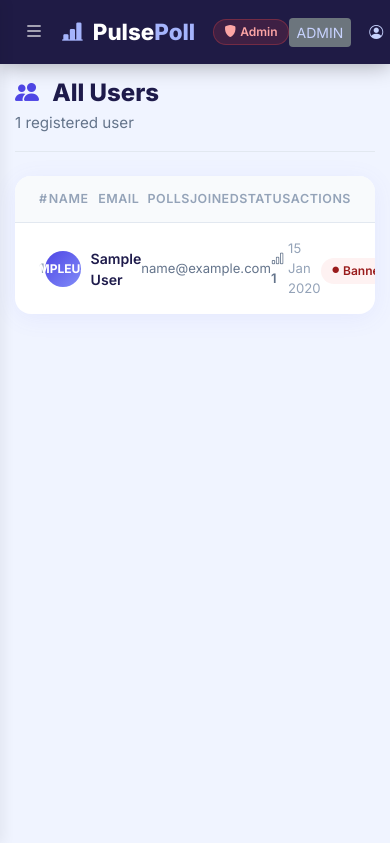
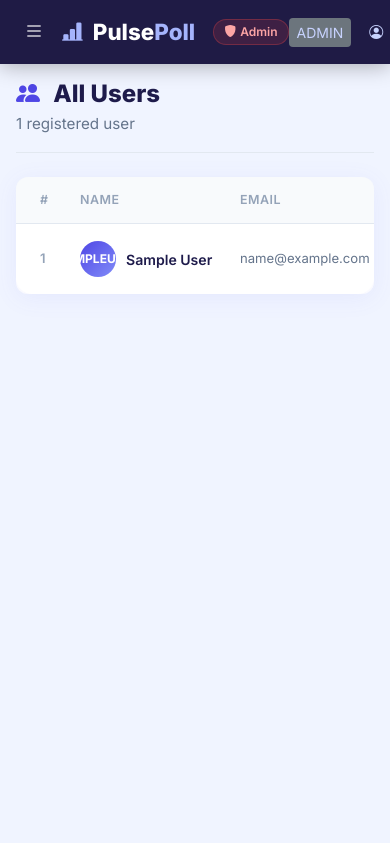
Before and after one commit to piyajalmi/pulse_poll, a Flask app: page /admin/users in a window 390 px wide. Shown: the top 843 px of the page. Run offline with Flask 3, Linux system fonts and the light colour scheme; the visitor is signed in with stand-in values (Sample User, id 1); a database or web service that is not in the repository returns one stand-in record (values such as "Sample title"); some libraries are stand-ins or nearby versions.

Commit message:
responsive

```diff
--- a/app.py
+++ b/app.py
@@ -806,7 +806,7 @@ def add_user():
 def admin_dashboard():
     conn        = get_db_connection()
     cursor      = conn.cursor()
-    filter_user = request.args.get('user_id', None)
+    filter_user = request.args.get('user_id', '').strip()
 
     cursor.execute("""
         SELECT COUNT(*) as count FROM users
@@ -937,16 +937,16 @@ def admin_polls():
     per_page = 10
     offset   = (page - 1) * per_page
 
-    filter_user   = request.args.get('user_id', '')
-    filter_status = request.args.get('status', '')
-    filter_date   = request.args.get('date', '')
+    filter_user   = request.args.get('user_id', '').strip()
+    filter_status = request.args.get('status', '').strip()
+    filter_date   = request.args.get('date', '').strip()
 
     where_clauses = ["p.status = 1"]
     params        = []
 
-    if filter_user:
+    if filter_user and str(filter_user).strip():
         where_clauses.append("p.user_id = %s")
-        params.append(filter_user)
+        params.append(int(filter_user.strip()))
 
     if filter_status == 'active':
         where_clauses.append(
--- a/static/css/dashboard.css
+++ b/static/css/dashboard.css
@@ -538,7 +538,7 @@
     background: #ffffff;
     border-radius: 16px;
     box-shadow: 0 4px 24px rgba(99, 102, 241, 0.08);
-    overflow: hidden;
+    overflow: visible;
 }
 
 /* Table Header Row */
@@ -553,6 +553,7 @@
     color: #94a3b8;
     text-transform: uppercase;
     letter-spacing: 0.5px;
+    min-width: 600px;
 }
 
 /* Table Data Row */
@@ -563,6 +564,7 @@
     border-bottom: 1px solid #f1f5f9;
     align-items: center;
     transition: background 0.15s;
+    min-width: 600px;
 }
 
 .db-polls-table-row:last-child {
@@ -1566,6 +1568,7 @@
     color: #94a3b8;
     text-transform: uppercase;
     letter-spacing: 0.5px;
+    min-width: 750px;
 }
 
 .admin-polls-row {
@@ -1575,6 +1578,7 @@
     border-bottom: 1px solid #f1f5f9;
     align-items: center;
     transition: background 0.15s;
+    min-width: 750px;
 }
 
 .admin-polls-row:last-child {
@@ -1618,9 +1622,9 @@
 
 /* ── Users Table ──────────────────────────────────────── */
 .au-table-header {
-    display: grid;
+     display: grid;
     grid-template-columns:
-        0.3fr 1.5fr 1.5fr 0.6fr 0.8fr 0.7fr 0.7fr;
+        40px 160px 180px 70px 110px 90px 90px;
     padding: 14px 24px;
     background: #f8fafc;
     border-bottom: 1px solid #e2e8f0;
@@ -1629,16 +1633,18 @@
     color: #94a3b8;
     text-transform: uppercase;
     letter-spacing: 0.5px;
+    min-width: 760px;
 }
 
 .au-table-row {
     display: grid;
     grid-template-columns:
-        0.3fr 1.5fr 1.5fr 0.6fr 0.8fr 0.7fr 0.7fr;
+        40px 160px 180px 70px 110px 90px 90px;
     padding: 16px 24px;
     border-bottom: 1px solid #f1f5f9;
     align-items: center;
     transition: background 0.15s;
+    min-width: 760px;
 }
 
 .au-table-row:last-child {
@@ -2119,6 +2125,7 @@
     align-items: center;
     font-size: 0.85rem;
     transition: background 0.15s;
+    min-width: 700px;
 }
 
 /* Users table: 6 columns */
@@ -2253,50 +2260,9 @@
 
 
 /*responsive*/
+
 /* MOBILE SIDEBAR */
-@media (max-width: 768px) {
-
-    .db-sidebar {
-        position: fixed;
-        left: -260px;
-        top: 0;
-        width: 260px;
-        height: 100%;
-        z-index: 999;
-        background: white;
-        transition: 0.3s;
-    }
-
-    .db-sidebar.mobile-active {
-        left: 0;
-    }
-
-    .db-main {
-        margin-left: 0 !important;
-    }
-}
-/* MOBILE SIDEBAR */
-@media (max-width: 768px) {
-
-    .db-sidebar {
-        position: fixed;
-        left: -260px;
-        top: 0;
-        width: 260px;
-        height: 100%;
-        z-index: 999;
-        background: white;
-        transition: 0.3s;
-    }
-
-    .db-sidebar.mobile-active {
-        left: 0;
-    }
-
-    .db-main {
-        margin-left: 0 !important;
-    }
-}
+
 
 .db-menu-btn{
     background: none;
@@ -2345,19 +2311,7 @@
         margin-top: 6px;
     }
 }
-@media (max-width: 768px) {
-
-    .db-main {
-        margin-left: 0 !important;
-        width: 100% !important;
-        padding: 15px;
-    }
-
-    .db-wrapper {
-        display: block !important;
-    }
-
-}
+
 @media (max-width: 768px) {
 
     .db-card,
@@ -2368,14 +2322,6 @@
     }
 
 }
-@media (max-width: 768px) {
-
-    .db-card,
-    .edit-card,
-    .poll-card {
-        width: 100% !important;
-        max-width: 100% !important;
-    }
 
 }
 @media (max-width: 768px) {
@@ -2421,3 +2367,165 @@
         margin-bottom: 8px;
     }
 }
+/* ── Admin Responsive Fixes ──────────────────────── */
+
+/* Scrollable wrapper for all admin tables */
+.admin-table-scroll-wrapper {
+    width: 100%;
+    overflow-x: auto;
+    -webkit-overflow-scrolling: touch;
+    border-radius: 12px;
+}
+
+/* ── Admin Dashboard stat cards ──────────────────── */
+
+/* ── Mobile navbar toggle button ─────────────────── */
+.db-mobile-menu-btn {
+    display: none;
+    background: none;
+    border: none;
+    font-size: 1.5rem;
+    color: #4f46e5;
+    cursor: pointer;
+    padding: 0.5rem;
+}
+
+@media (max-width: 768px) {
+    .db-mobile-menu-btn {
+        display: block !important;
+    }
+}
+
+/* ── Overlay when sidebar open on mobile ─────────── */
+.db-sidebar-overlay {
+    display: none;
+    position: fixed;
+    inset: 0;
+    background: rgba(0,0,0,0.5);
+    z-index: 998;
+}
+
+.db-sidebar-overlay.active {
+    display: block;
+}
+/* ══════════════════════════════════════════
+   SINGLE CLEAN MOBILE BLOCK — DO NOT DUPLICATE
+   ══════════════════════════════════════════ */
+
+.admin-table-scroll-wrapper {
+    width: 100%;
+    overflow-x: auto;
+    -webkit-overflow-scrolling: touch;
+    border-radius: 12px;
+    background: #ffffff;                              /* ← ADD */
+    box-shadow: 0 4px 24px rgba(99, 102, 241, 0.08); /* ← ADD */
+}
+
+.db-sidebar-overlay {
+    display: none;
+    position: fixed;
+    inset: 0;
+    background: rgba(0, 0, 0, 0.5);
+    z-index: 998;
+}
+
+.db-sidebar-overlay.active {
+    display: block;
+}
+
+@media (max-width: 768px) {
+
+    /* Sidebar slides off to left */
+    .db-sidebar {
+        position: fixed;
+        left: -280px;
+        top: 0;
+        width: 260px;
+        height: 100%;
+        z-index: 999;
+        background: white;
+        transition: left 0.3s ease;
+        padding-top: 64px;
+    }
+
+    /* JS toggles this class via toggleMobileSidebar() */
+    .db-sidebar.mobile-active {
+        left: 0;
+        box-shadow: 4px 0 20px rgba(0, 0, 0, 0.2);
+    }
+
+    /* Hide desktop collapse button on mobile */
+    .db-sidebar-toggle {
+        display: none;
+    }
+
+    /* Main content full width */
+    .db-main {
+        margin-left: 0 !important;
+        width: 100% !important;
+        padding: 1rem !important;
+    }
+
+    /* Page header stacks */
+    .db-page-header {
+        flex-direction: column;
+        align-items: flex-start;
+        gap: 0.5rem;
+    }
+
+    /* Filter form stacks vertically */
+    .admin-polls-filter-form {
+        flex-direction: column !important;
+        gap: 10px !important;
+    }
+
+    .admin-filter-select {
+        width: 100% !important;
+        min-width: unset !important;
+    }
+
+    .admin-filter-group {
+        width: 100% !important;
+    }
+
+    /* Modal fits mobile screen */
+    .au-modal {
+        width: 95vw !important;
+        max-width: 95vw !important;
+        max-height: 90vh !important;
+        overflow-y: auto !important;
+    }
+
+    .au-modal-overlay {
+        align-items: flex-start !important;
+        padding-top: 2rem !important;
+    }
+
+    /* Logs collapse to cards */
+    .pd-logs-header {
+        display: none;
+    }
+
+    .pd-log-row {
+        display: block;
+        padding: 12px;
+        border: 1px solid #e5e7eb;
+        border-radius: 10px;
+        margin-bottom: 10px;
+        background: white;
+    }
+
+    .pd-log-row span {
+        display: block;
+        margin-bottom: 4px;
+        font-size: 0.85rem;
+    }
+
+    .pd-log-enc::before { content: "Encrypted ID: "; font-weight: 600; }
+    .pd-log-time::before { content: "Time: "; font-weight: 600; }
+}
+.admin-polls-table-inner {
+    min-width: 750px;  /* forces scroll to activate */
+    background: #ffffff;
+    border-radius: 12px;
+}
--- a/templates/admin_base.html
+++ b/templates/admin_base.html
@@ -210,9 +210,14 @@
     <script>
 function toggleMobileSidebar() {
     const sidebar = document.getElementById("dbSidebar");
+    const overlay = document.getElementById("sidebarOverlay");
     sidebar.classList.toggle("mobile-active");
+    if (overlay) overlay.classList.toggle("active");
 }
 </script>
-
+<div class="db-sidebar-overlay"
+     id="sidebarOverlay"
+     onclick="toggleMobileSidebar()">
+</div>
 </body>
 </html>
--- a/templates/admin_polls.html
+++ b/templates/admin_polls.html
@@ -93,7 +93,8 @@
 
 <!-- ── Polls Table ────────────────────────────────────── -->
 {% if polls %}
-<div class="db-polls-table">
+<div class="admin-table-scroll-wrapper">
+<div class="db-polls-table-inner">
 
     <!-- Header -->
     <div class="admin-polls-header">
@@ -182,6 +183,7 @@
     {% endfor %}
 
 </div>
+</div>
 
 <!-- ── Pagination ─────────────────────────────────────── -->
 {% if total_pages > 1 %}
--- a/templates/admin_reports.html
+++ b/templates/admin_reports.html
@@ -238,6 +238,7 @@
     </div>
 
     {% if report_data.users_list %}
+    <div class="admin-table-scroll-wrapper">
     <div class="rp-table">
 
         <!-- Header -->
@@ -283,6 +284,7 @@
         </div>
         {% endfor %}
 
+    </div>
     </div>
     {% else %}
     <div class="rp-no-data">
@@ -432,6 +434,7 @@
     </div>
 
     {% if report_data.polls_list %}
+    <div class="admin-table-scroll-wrapper">
     <div class="rp-table">
 
         <!-- Header -->
@@ -489,6 +492,7 @@
         {% endfor %}
 
     </div>
+    </div>
     {% else %}
     <div class="rp-no-data">
         <i class="bi bi-inbox"></i>
--- a/templates/admin_users.html
+++ b/templates/admin_users.html
@@ -21,6 +21,7 @@
 
 <!-- ── Users Table ────────────────────────────────────── -->
 {% if users %}
+<div class="admin-table-scroll-wrapper">
 <div class="db-polls-table">
 
     <!-- Header -->
@@ -135,6 +136,7 @@
     </div>
     {% endfor %}
 
+</div>
 </div>
 
 {% else %}
```
